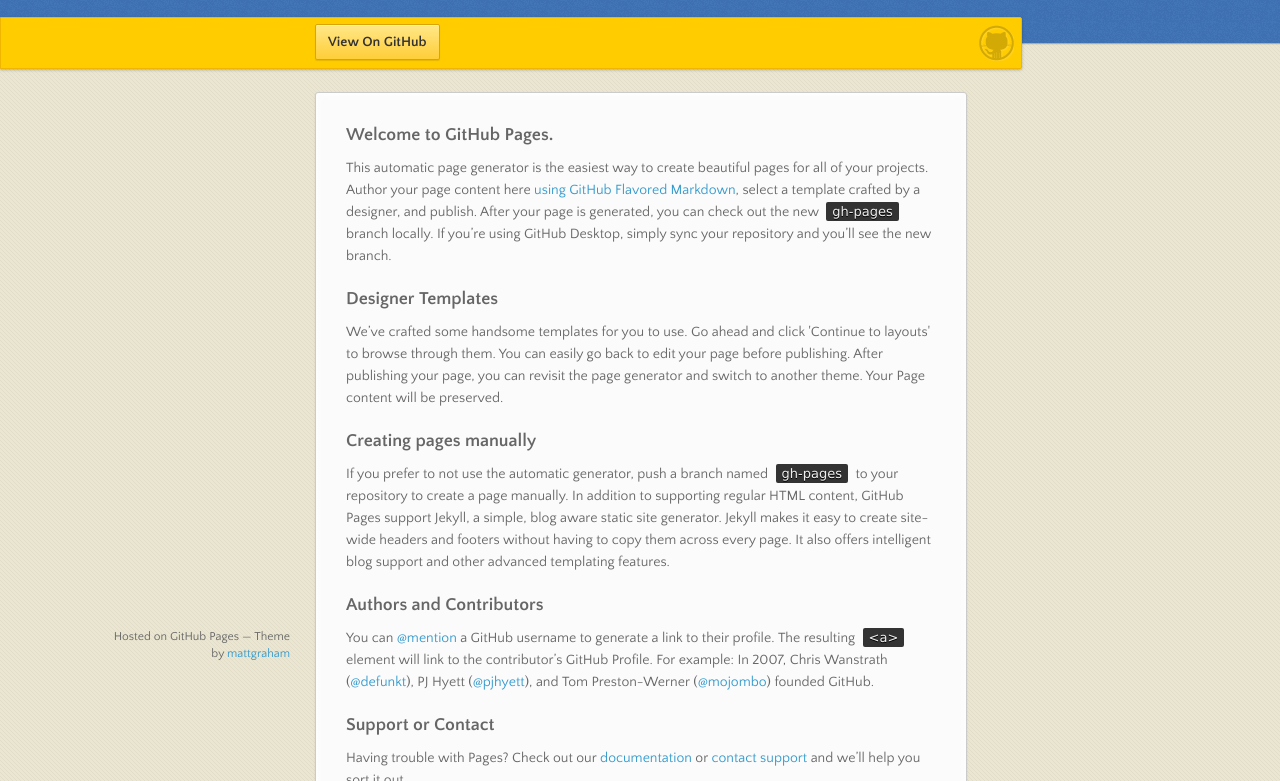
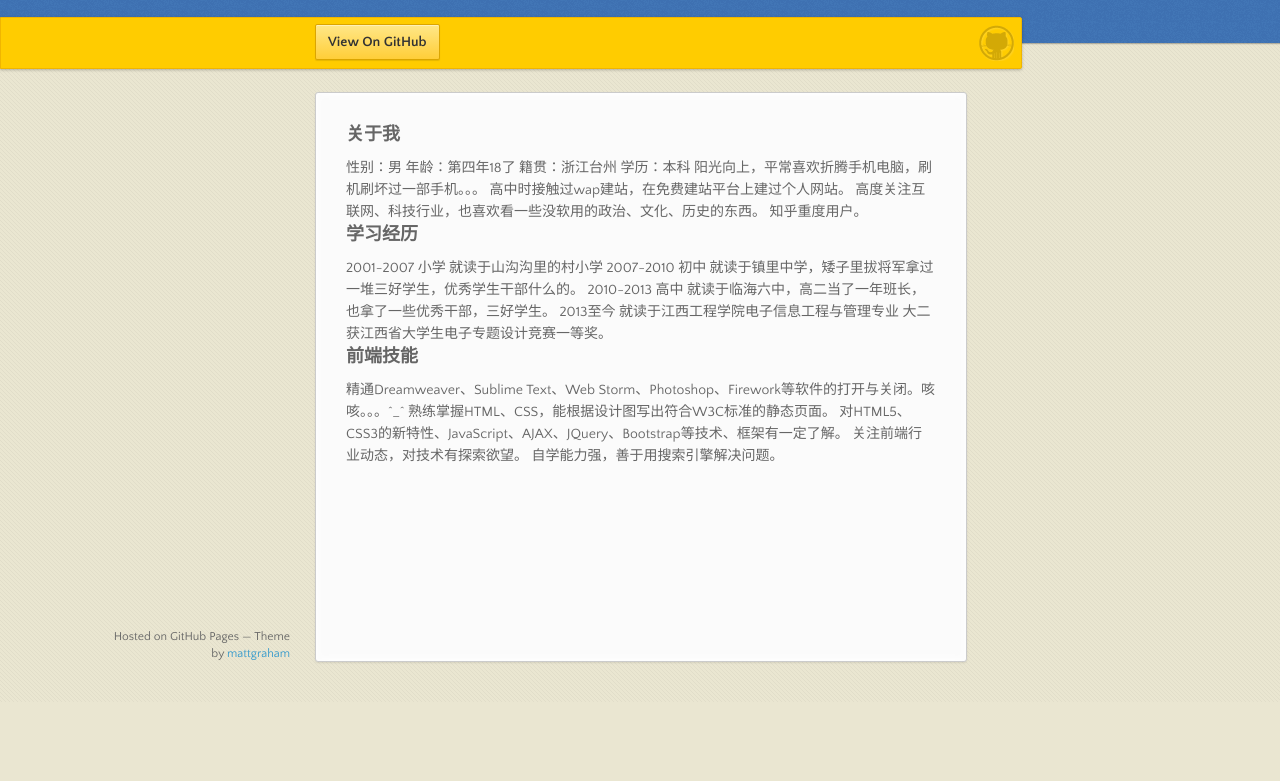
Before and after one commit to shoung6/shoung6.github.com, a plain HTML site: page index.html in a window 1280 px wide. Shown: the part 98-879 px from the top of the page. After the commit the page ends 800 px from the top, so only its background shows below. Drawn offline with nearby package versions, Linux system fonts and the light colour scheme.

Commit message:
Update index.html

```diff
--- a/index.html
+++ b/index.html
@@ -17,7 +17,7 @@
   <body>
 
       <header>
-        <h1>诗和远方</h1>
+        <h1>林光俊</h1>
         <p>生活不止眼前的苟且，还有诗和远方的田野</p>
       </header>
 
@@ -32,30 +32,27 @@
         <ul></ul>
       </nav>
       <section>
-        <h3>
-<a id="welcome-to-github-pages" class="anchor" href="#welcome-to-github-pages" aria-hidden="true"><span aria-hidden="true" class="octicon octicon-link"></span></a>Welcome to GitHub Pages.</h3>
+        <h3>关于我</h3>
+        性别：男     年龄：第四年18了   籍贯：浙江台州  学历：本科
+        阳光向上，平常喜欢折腾手机电脑，刷机刷坏过一部手机。。。
+        高中时接触过wap建站，在免费建站平台上建过个人网站。
+        高度关注互联网、科技行业，也喜欢看一些没软用的政治、文化、历史的东西。
+        知乎重度用户。
 
-<p>This automatic page generator is the easiest way to create beautiful pages for all of your projects. Author your page content here <a href="https://guides.github.com/features/mastering-markdown/">using GitHub Flavored Markdown</a>, select a template crafted by a designer, and publish. After your page is generated, you can check out the new <code>gh-pages</code> branch locally. If you’re using GitHub Desktop, simply sync your repository and you’ll see the new branch.</p>
+        <h3>学习经历</h3>
 
-<h3>
-<a id="designer-templates" class="anchor" href="#designer-templates" aria-hidden="true"><span aria-hidden="true" class="octicon octicon-link"></span></a>Designer Templates</h3>
+        2001-2007 小学 就读于山沟沟里的村小学
+        2007-2010 初中 就读于镇里中学，矮子里拔将军拿过一堆三好学生，优秀学生干部什么的。
+        2010-2013 高中 就读于临海六中，高二当了一年班长，也拿了一些优秀干部，三好学生。
+        2013至今 就读于江西工程学院电子信息工程与管理专业 大二获江西省大学生电子专题设计竞赛一等奖。
 
-<p>We’ve crafted some handsome templates for you to use. Go ahead and click 'Continue to layouts' to browse through them. You can easily go back to edit your page before publishing. After publishing your page, you can revisit the page generator and switch to another theme. Your Page content will be preserved.</p>
+        <h3>前端技能</h3>
 
-<h3>
-<a id="creating-pages-manually" class="anchor" href="#creating-pages-manually" aria-hidden="true"><span aria-hidden="true" class="octicon octicon-link"></span></a>Creating pages manually</h3>
-
-<p>If you prefer to not use the automatic generator, push a branch named <code>gh-pages</code> to your repository to create a page manually. In addition to supporting regular HTML content, GitHub Pages support Jekyll, a simple, blog aware static site generator. Jekyll makes it easy to create site-wide headers and footers without having to copy them across every page. It also offers intelligent blog support and other advanced templating features.</p>
-
-<h3>
-<a id="authors-and-contributors" class="anchor" href="#authors-and-contributors" aria-hidden="true"><span aria-hidden="true" class="octicon octicon-link"></span></a>Authors and Contributors</h3>
-
-<p>You can <a href="https://help.github.com/articles/basic-writing-and-formatting-syntax/#mentioning-users-and-teams" class="user-mention">@mention</a> a GitHub username to generate a link to their profile. The resulting <code>&lt;a&gt;</code> element will link to the contributor’s GitHub Profile. For example: In 2007, Chris Wanstrath (<a href="https://github.com/defunkt" class="user-mention">@defunkt</a>), PJ Hyett (<a href="https://github.com/pjhyett" class="user-mention">@pjhyett</a>), and Tom Preston-Werner (<a href="https://github.com/mojombo" class="user-mention">@mojombo</a>) founded GitHub.</p>
-
-<h3>
-<a id="support-or-contact" class="anchor" href="#support-or-contact" aria-hidden="true"><span aria-hidden="true" class="octicon octicon-link"></span></a>Support or Contact</h3>
-
-<p>Having trouble with Pages? Check out our <a href="https://help.github.com/pages">documentation</a> or <a href="https://github.com/contact">contact support</a> and we’ll help you sort it out.</p>
+        精通Dreamweaver、Sublime Text、Web Storm、Photoshop、Firework等软件的打开与关闭。咳咳。。。^_^
+        熟练掌握HTML、CSS，能根据设计图写出符合W3C标准的静态页面。
+        对HTML5、CSS3的新特性、JavaScript、AJAX、JQuery、Bootstrap等技术、框架有一定了解。
+        关注前端行业动态，对技术有探索欲望。
+        自学能力强，善于用搜索引擎解决问题。
       </section>
       <footer>
         <p><small>Hosted on GitHub Pages &mdash; Theme by <a href="https://twitter.com/michigangraham">mattgraham</a></small></p>
```
